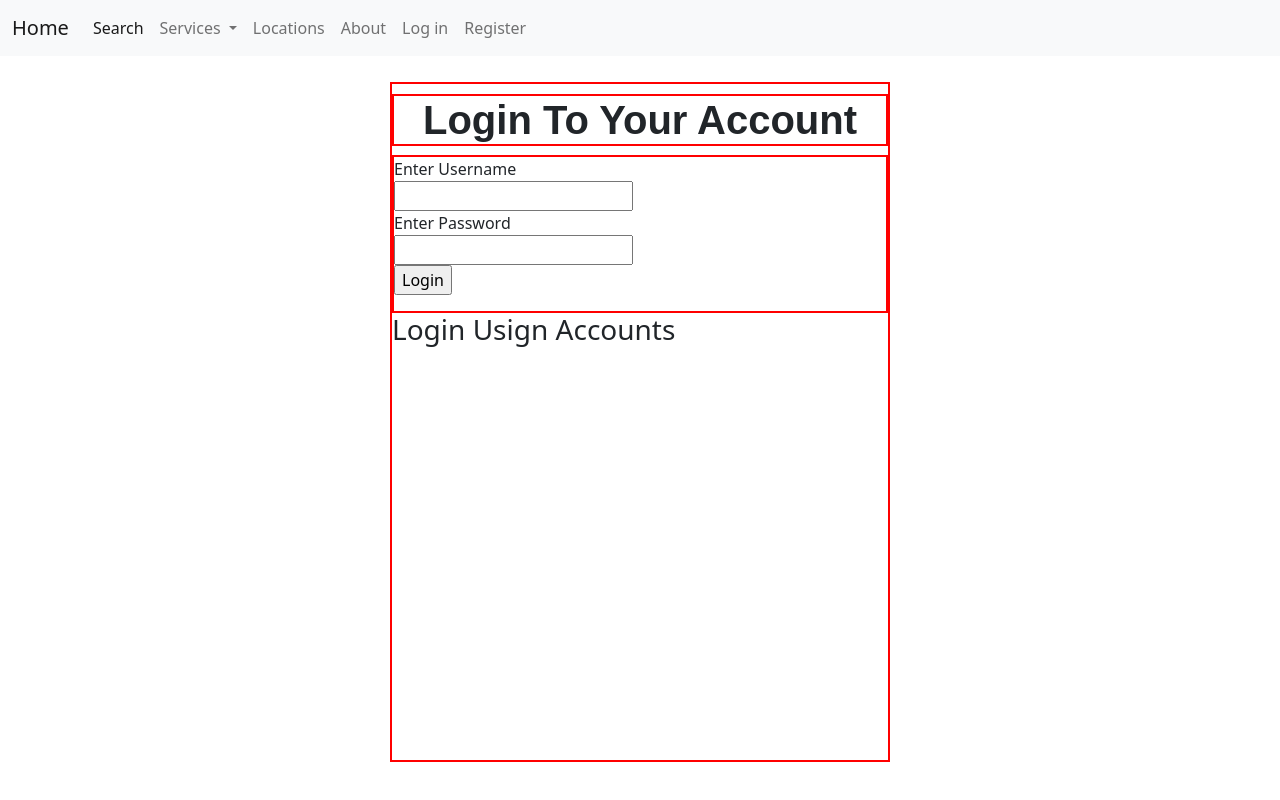
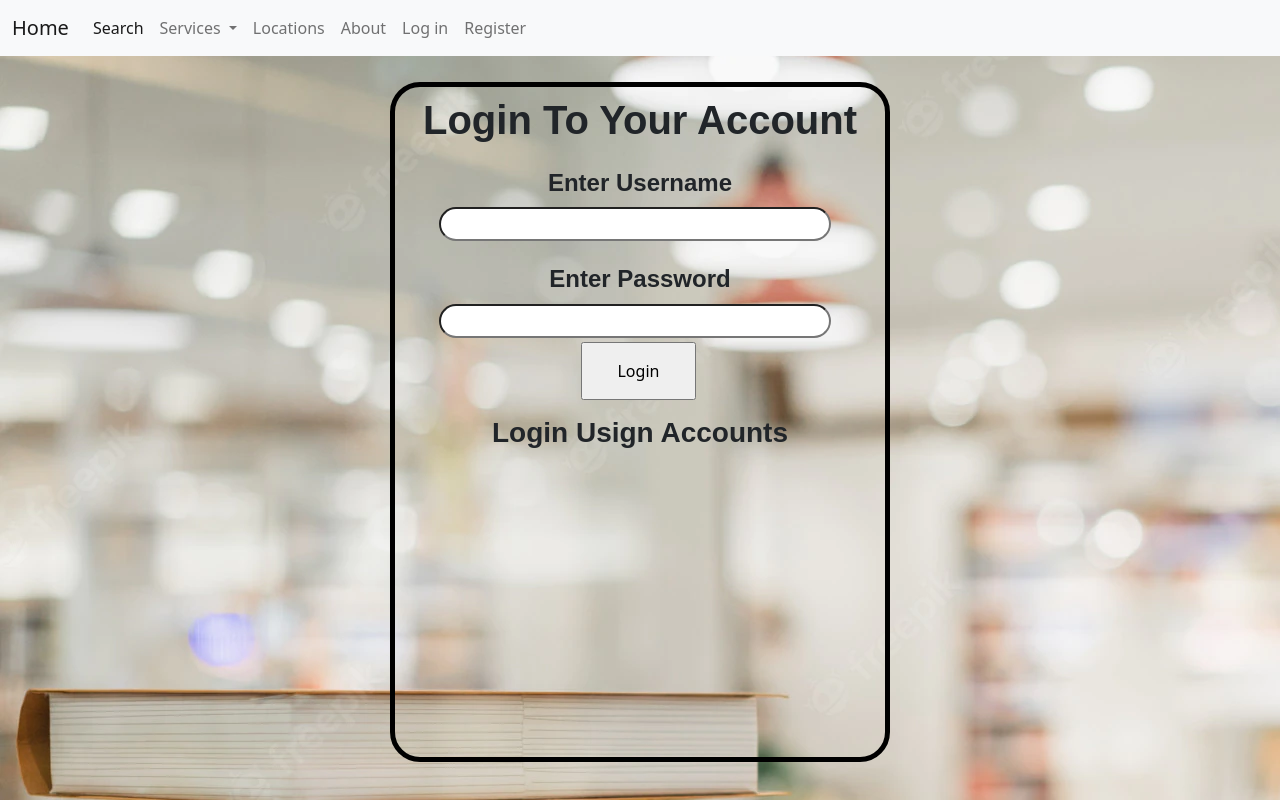
Before and after one commit to meshiyet/CSE311_PROJECT_GROUP13, a PHP site: page /user_login.php in a window 1280 px wide. Run offline with PHP 8.4, Linux system fonts and the light colour scheme.

Commit message:
login page

```diff
--- a/CSS/login.css
+++ b/CSS/login.css
@@ -1,17 +1,67 @@
+body{
+	background-image: url("images/login_background.webp");
+	/*background-repeat: no-repeat, repeat;*/
+}
 .loginPanel{
-	border: 2px solid red;
+	border: 5px solid black;
+	border-radius: 30px;
+	/*border: 2px solid red;*/
 	height: 85%;
 	min-width: 500px;
 	width: 25%;
 	margin: 2% auto;
 }
 .loginPanel h1{
-	border: 2px solid red;
+	/*border: 2px solid red;*/
 	text-align: center;
 	font-family: Arial;
 	font-weight: bold;
 	margin: 2% auto;
 }
+.loginPanel h2{
+	/*border: 2px solid red;*/
+	text-align: center;
+	font-family: Arial;
+	font-weight: bold;
+	margin: 2% auto;
+}
+
+.loginPanel h3{
+	/*border: 2px solid red;*/
+	text-align: center;
+	font-family: Arial;
+	font-weight: bold;
+	margin: 2% auto;
+}
+.loginPanel h4{
+	/*border: 2px solid red;*/
+	text-align: center;
+	font-family: Arial;
+	font-weight: bold;
+	margin: 2% auto;
+	margin-top: 5%;
+}
+.textField{
+	/*border: 2px solid red;*/
+	border-radius: 40px;
+	width: 80%;
+	height: 5%;
+	margin: 0 9%;
+	text-align: center;
+}
+
 .form{
-	border: 2px solid red;
+	/*border: 2px solid red;*/
 }
+.form label{
+	/*border: 2px solid red;*/
+	width: 100%;
+
+}
+.loginButton{
+	/*border: 2px solid red;*/
+	margin-left: 38%;
+	margin-top: 1%;
+	padding: 3% 7%;
+
+}
--- a/user_login.php
+++ b/user_login.php
@@ -4,32 +4,22 @@
         <?php include 'menu.php';?>
     </nav>
     <head>
-        <link href = 'CSS/login.css' rel='stylesheet'>
+         <link href = 'CSS/login.css' rel='stylesheet'>
     </head>
     <body>
         <?php include 'footer.php';?>
-        <section class = 'loginPanel'>
+         <section class = 'loginPanel'>
             <h1>Login To Your Account</h1>
             <div class = 'form' >
-                <form>
-                    <label for = 'username'> Enter Username</label><br>
-                    <input type = 'text' id = 'username' name = 'username' required ><br>
-                    <label for = 'password'>Enter Password</label><br>
-                    <input type = 'text' id = 'password' name = 'password' required ><br>
-                    <input type = 'submit' id = 'password' value = 'Login' >
-                </form>
+            <form>
+                <h4> Enter Username</h4>
+                <input class = "textField" type = 'text' id = 'username' name = 'username' required ><br>
+                 <h4> Enter Password</h4>
+                <input class = "textField"  type = 'text' id = 'password' name = 'password' required ><br>
+                <input class = 'loginButton' type = 'submit' id = 'submit' value = 'Login' >
+            </form>
          </div>
             <h3>Login Usign Accounts</h3>
         </section>
     </body>
 </html>
-
-
-<!--
-<form>
-                <label for = 'username'> Enter Username</label>
-                <input type = 'text' id = 'username' name = 'username' required ><br>
-                <label for = 'password'>Enter Password</label>
-                <input type = 'text' id = 'password' name = 'password' required >
-            </form>
- -->
```
Also changed, not shown: user_register.php (+5 -4 lines), images/login_background.webp (added).
